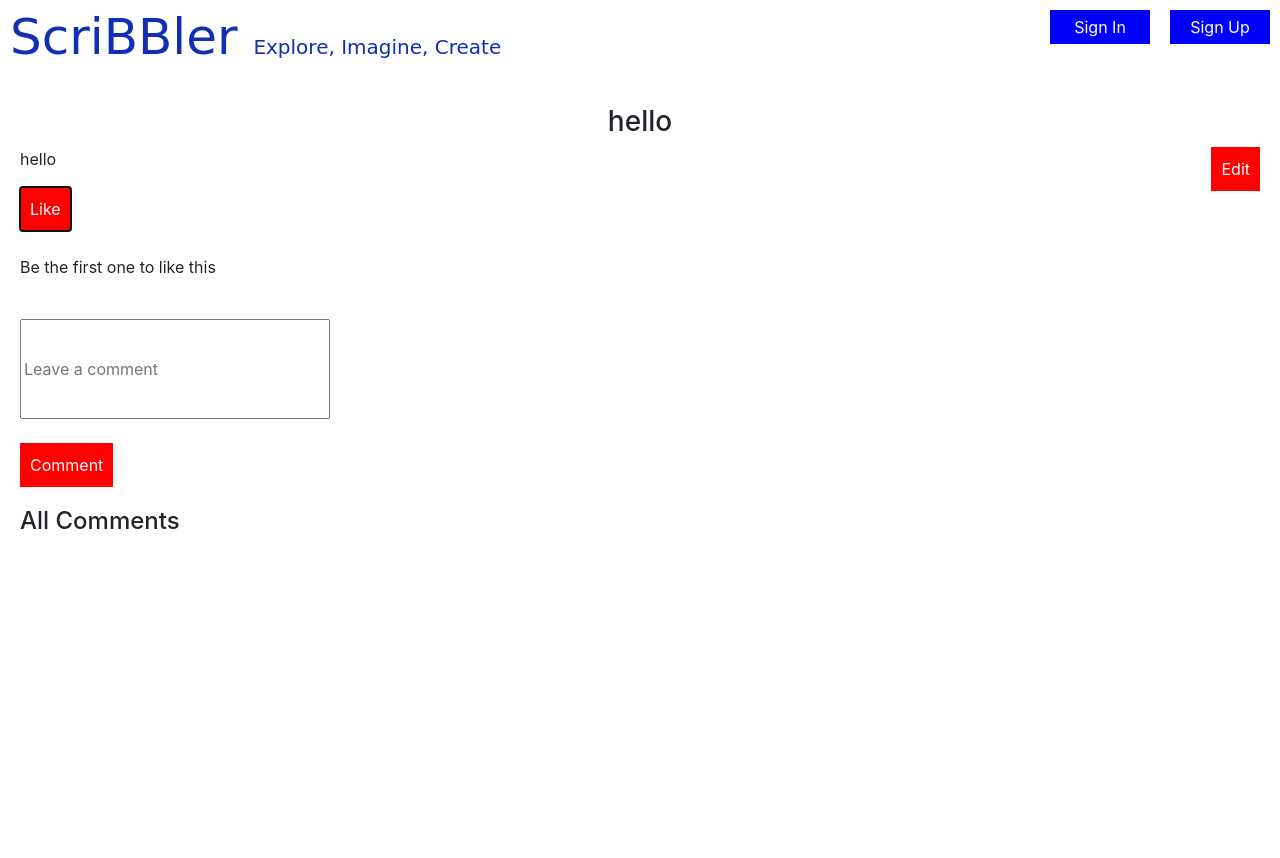
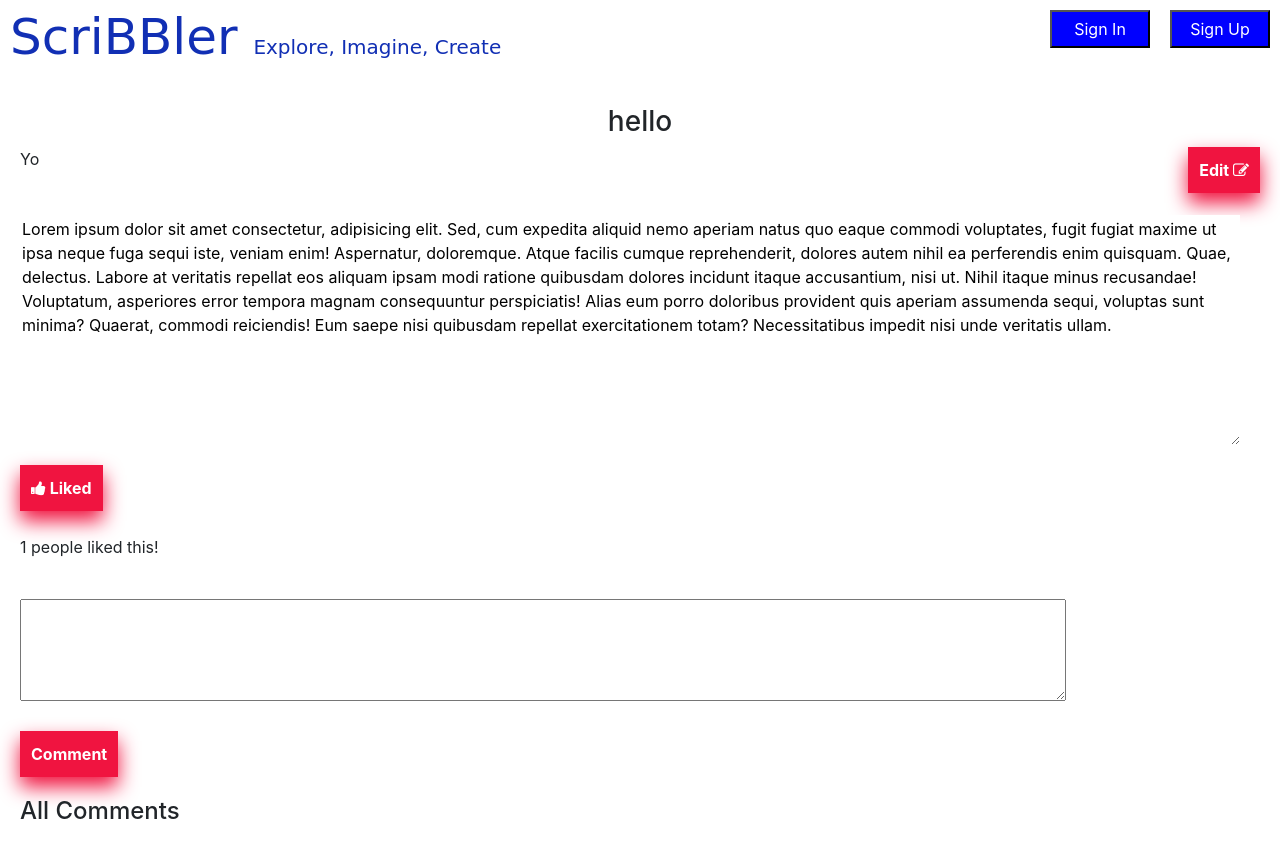
Before and after one commit to Harsimran-alt/Scribbler, a plain HTML site: page html/post.html in a window 1280 px wide. Both pictures are taken after a click on the button "Like". Before the commit the page ends 800 px from the top, so only its background shows below. Drawn offline with nearby package versions, Linux system fonts and the light colour scheme; a web font is replaced by a local one.

Commit message:
added a lil more , styled a bit

```diff
--- a/css/post.css
+++ b/css/post.css
@@ -1,13 +1,17 @@
-button{
-    border:none;
-    color:white;
-    background-color:red;
-    padding:10px;
 
+#edit_btn, #comment_btn, #like_btn {
+    border: 0;
+    outline: 0;
+    padding: 11px;
+    background: rgb(240, 20, 64);
+    box-shadow: 0px 10px 20px 0.1px rgb(240, 20, 64);
+    color: white;
+    font-weight: bold;
 }
-#edit{
+#edit_btn{
     float:right;
 }
+
 #heading1{
     margin-top: 10px;
     text-align: center;
@@ -18,7 +22,21 @@ button{
 #bottom{
     padding-bottom:20px;
 }
-#comment{
+/*#comment{
     height:100px;
     width:25%;
+}*/
+#comment_list{
+    background-color: grey;
+    width:25%;
 }
+#middle{
+    padding:20px 20px 20px 0px;
+     height: 270px;
+}
+#content1{
+    width:100%;
+    height:100%;
+    border:none;
+    justify-content: center;
+}
--- a/html/bloglist.html
+++ b/html/bloglist.html
@@ -39,7 +39,7 @@
                     </span>
                 </div>
                 <p id="content">Since JavaScript does not have any type-checking, either of these keywords can be used to declare a variable of any type (datatype) in JavaScript. Though all the three keywords are used for the same purpose, they are different.
-                    <span onclick="EditPost(author,heading,content)">
+                    <span onClick="EditPost(author,heading,content)">
                     <i style="font-size:24px" class="fa">&#xf141;</i>
                 </span>
                 </p>
@@ -62,7 +62,7 @@
                     </span>
                 </div>
                 <p id="content">One of the biggest challenges in software development is time. It’s something we can’t easily get more of, but linting can help us make the most out of the time we have.
-                    <span onclick="EditPost(author,heading,content)">
+                    <span onClick="EditPost(author,heading,content)">
                     <i style="font-size:24px" class="fa">&#xf141;</i>
                 </span>
                 </p>
@@ -85,7 +85,7 @@
                     <h6 id="heading">How to Get More Views on Your Tech Blog</h6>
                 </div>
                 <p id="content">If you're a developer with a Twitter account, you've already seen everyone and their cat start a blog, YouTube channel, or Patreon. We all want to become stars, or at the very least, a recognizable name in the industry.
-                    <span onclick="EditPost(author,heading,content)">
+                    <span onClick="EditPost(author,heading,content)">
                     <i style="font-size:24px" class="fa">&#xf141;</i>
                 </span>
                 </p>
@@ -111,7 +111,7 @@
                 </div>
                 <p id="content">When code is not describable using words, most people have to do some mental mapping to turn it in to words. This wastes mental energy, and you run the risk of getting the mapping wrong. Different people will map to different words, which
                     leads to confusion when discussing the code.
-                    <span onclick="EditPost(author,heading,content)">
+                    <span onClick="EditPost(author,heading,content)">
                         <i style="font-size:24px" class="fa">&#xf141;</i>
                     </span>
                     </p>
@@ -137,8 +137,8 @@
                 </div>
                 <p id="content">Node.js treats each JavaScript file as a separate module. For instance, if you have a file containing some code and this file is named xyz.js, then this file is treated as a module in Node, and you can say that you’ve created a module
                     named xyz.
-                    <span onclick="EditPost(author,heading,content)">
-                        <i style="font-size:24px" class="fa" >&#xf141;</i>
+                    <span >
+                        <i style="font-size:24px" class="fa" onClick="EditPost(author,heading,content)">&#xf141;</i>
                     </span>
                     </p>
             </div>
@@ -240,6 +240,9 @@
                 </div>
             </div>
         </div>
+        <script src="../javascript/post.js"></script>
+        <script src="../javascript/bloglist.js"></script>
+        <script src="../javascript/header.js"></script>
 </body>
 
 </html>
--- a/html/post.html
+++ b/html/post.html
@@ -24,24 +24,29 @@
         hello
     </h3>
     <div>
-        <span id="author1"></span>
-        <button type="button" id="edit" onclick="">Edit</button>
+        <span id="author1"> Yo</span>
+        <button type="button" id="edit_btn" onclick="">Edit <i class="fa fa-edit"></i></button>
     </div>
+    <br>
     <div id="middle">
-        <p id=>hello</p>
+        <textarea cols id="content1">Lorem ipsum dolor sit amet consectetur, adipisicing elit. Sed, cum expedita aliquid nemo aperiam natus quo eaque commodi voluptates, fugit fugiat maxime ut ipsa neque fuga sequi iste, veniam enim! Aspernatur, doloremque. Atque facilis cumque reprehenderit, dolores autem nihil ea perferendis enim quisquam. Quae, delectus. Labore at veritatis repellat eos aliquam ipsam modi ratione quibusdam dolores incidunt itaque accusantium, nisi ut. Nihil itaque minus recusandae! Voluptatum, asperiores error tempora magnam consequuntur perspiciatis! Alias eum porro doloribus provident quis aperiam assumenda sequi, voluptas sunt minima? Quaerat, commodi reiciendis! Eum saepe nisi quibusdam repellat exercitationem totam? Necessitatibus impedit nisi unde veritatis ullam.</textarea>
     </div>
     <div id="bottom">
-        <button type="button" onClick="">Like</button>
+        <button type="button" id="like_btn" onClick="Like_func()"><i class="fa fa-thumbs-up"></i> Like</button>
         <br><br>
         <p id="like">Be the first one to like this</p>
         <br>
-        <input type="text" id="comment" placeholder="Leave a comment">
+        <textarea id="comment" cols="100" rows="4" placeholder="Leave a comment..."> </textarea>
         <br><br>
-        <button type="button" onclick="">Comment</button>
+        <button type="button" id="comment_btn" onClick="comment_post(comment)">Comment</button>
     </div>
     <div>
         <h4>All Comments</h4>
-
+        <br>
+        <br>
+        <div id="comment_list">
+            <p></p>
+        </div>
     </div>
     </div>
     <div class="modal fade" id="sign_in" tabindex="-1" role="dialog" aria-hidden="true">
@@ -120,5 +125,6 @@
         </div>
       </div>
       <script src="../javascript/post.js"></script>
+      <script src="../javascript/header.js"></script>
 </body>
 </html>
--- a/javascript/post.js
+++ b/javascript/post.js
@@ -1,5 +1,21 @@
 var like=0;
+var count=1;
+
+function EditPost(name, heading, content){
+    var n=name.value;
+    var head=heading.value;
+    var cont=content.value;
+    window.location.href="../html/post.html";
+    document.getElementById("author1").innerHTML= n;
+    document.getElementById("heading1").innerHTML= head;
+    document.getElementById("content1").innerHTML= cont;
+
+}
 function Like_func(){
     like++;
-    document.getElementById("like").innerHTML= like+" people liked this!"";
+    document.getElementById("like").innerHTML= like+" people liked this!";
+    document.getElementById("like_btn").innerHTML= '<i class="fa fa-thumbs-up"></i> Liked';
 }
+function comment_list(comment){
+
+}
```
